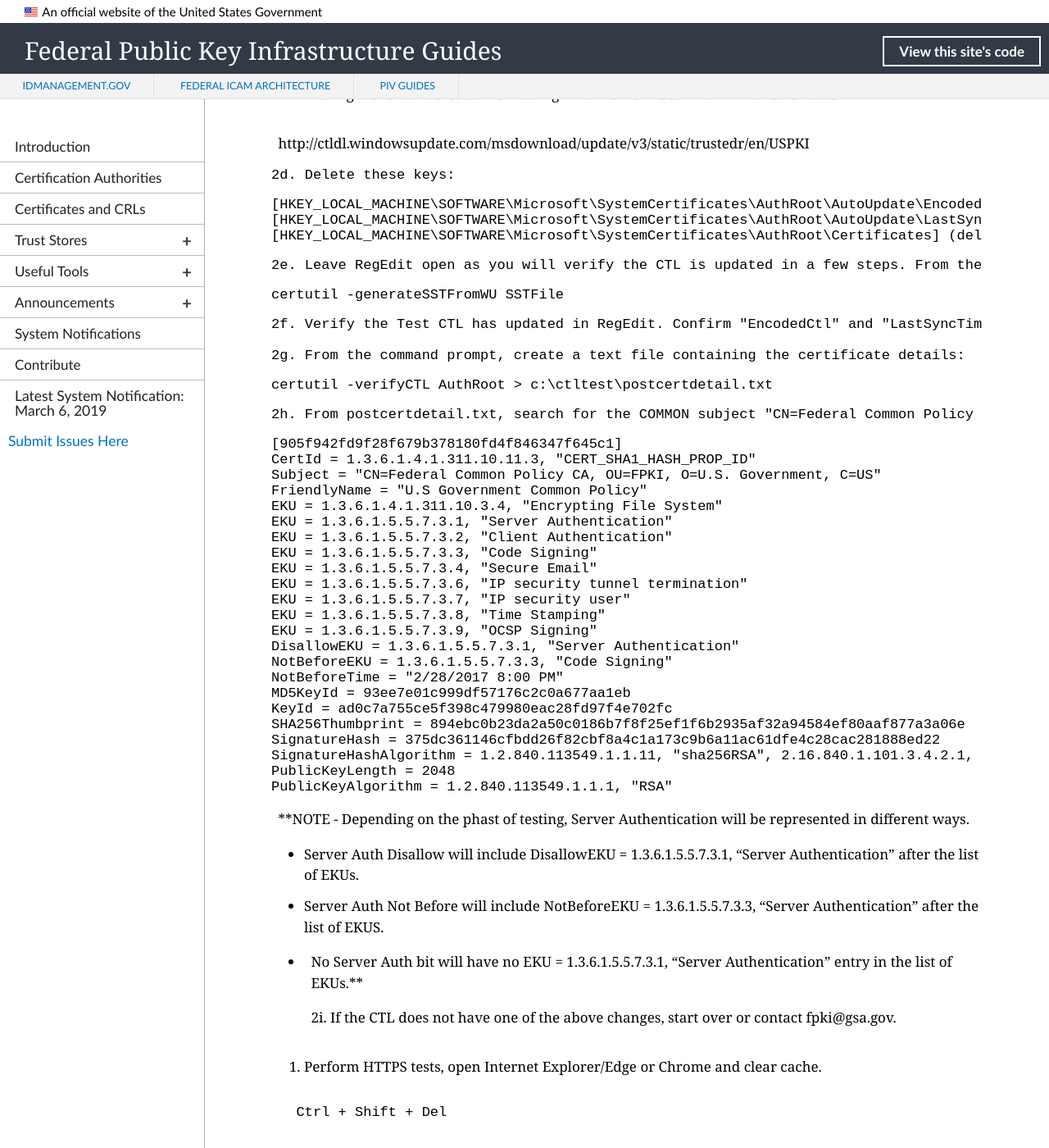
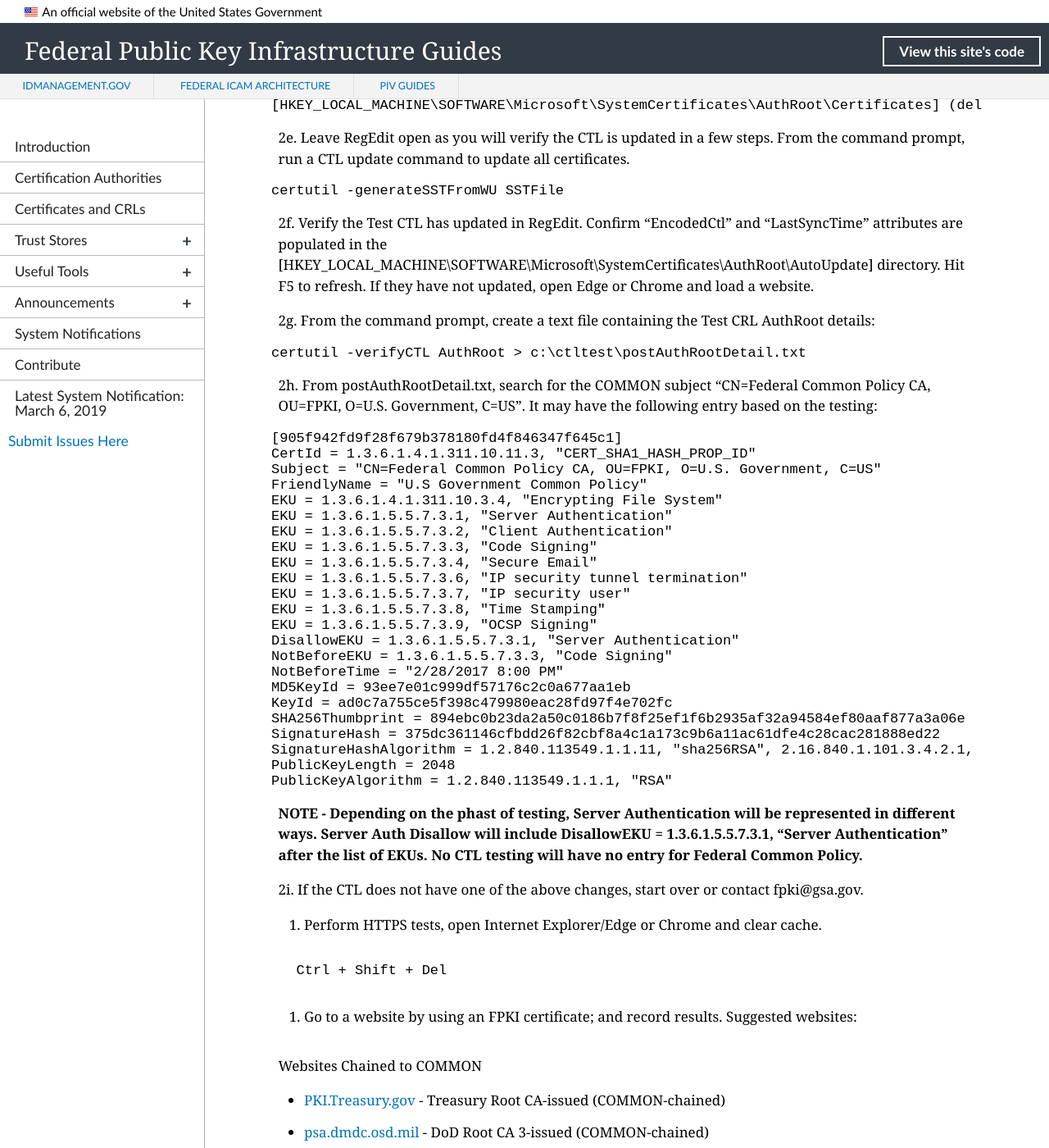
Before and after one commit to GSA/fpki-guides, a Jekyll site: the page built from pages/ms_constraint_test_procedures.md, in a window 1280 px wide and 1400 px high, scrolled down 2144 px. Shown: the whole window at 82% size. Built offline with Jekyll 4.4.1, drawn with Linux system fonts in a browser that asks for light colours; nearby versions of some CDN libraries; library files that are not in the unit come from our copies; some of the changed text lies outside the part shown.

Commit message:
Update Procedures for no CTL Testing

````diff
--- a/pages/ms_constraint_test_procedures.md
+++ b/pages/ms_constraint_test_procedures.md
@@ -18,35 +18,30 @@
 
 ### Original Testing Schedule (Testing Has Been Concluded)
 
-#### Phase 1&nbsp;&mdash;&nbsp;_serverAuth Disallow_ Testing
+#### Phase 1&nbsp;&mdash;&nbsp;_serverAuth Disallow_ Testing (2018)
 - **April 13 -** Start _Disallow_ testing.
 - **April 26 -** The FPKI report to Microsoft on _Disallow_ testing status and results.
 - **April 27-May 2 -** Remediate _Disallow_ testing based on Microsoft's feedback. Microsoft prepares for _serverAuth notBefore_ testing.
 - **May 2 -** Status call/email with Agency CTL testers on _serverAuth Disallow_ test results and/or questions.
 - **May 3 -** The FPKI report to Microsoft on final _serverAuth Disallow_ testing.
 
-#### Phase 2&nbsp;&mdash;&nbsp;_serverAuth notBefore_ Testing
-- **May 3-16 -** Conduct _serverAuth notBefore_ testing. The FPKI prepares for _no CTL entry_ testing.
-- **May 9 -** Status call/email with Agency CTL testers on _serverAuth notBefore_ test results and/or questions.
-- **May 17 -** The FPKI report to Microsoft on final _serverAuth notBefore_ testing.
-
-#### Phase 3&nbsp;&mdash;&nbsp;_no CTL entry_ Testing
-- **May 18-30 -** Conduct _no CTL entry_ testing.
-- **May 30 -** Status call/email with Agency CTL testers on _no CTL entry_ test results and/or questions.
-- **May 31 -** The FPKI report to Microsoft on final _no CTL entry_ testing.
-- **May 31 -** Determine next steps.
+#### Phase 3&nbsp;&mdash;&nbsp;_no CTL entry_ Testing (2019)
+- **April 15-26 -** Conduct _no CTL entry_ testing.
+- **April 29 -** Status call/email with Agency CTL testers on _no CTL entry_ test results and/or questions.
+- **May 01 -** The FPKI report to Microsoft on final _no CTL entry_ testing.
+- **May 03 -** Determine next steps.
 
 ### Test Procedures
 
 1. For each Windows 10 client endpoint, verify current CTL settings.
 
-    1a. Create a text file on your desktop containing the certificate details:
+   1a. Create a text file on your desktop containing the certificate details:
 
 ```
-certutil -verifyCTL AuthRoot > c:\Users\<User>\Desktop\precertdetail.txt
+certutil -verifyCTL AuthRoot > c:\Users\<User>\Desktop\preAuthRootDetail.txt
 ```
 
-    1b. From precertdetail.txt, search for the COMMON subject "CN=Federal Common Policy CA, OU=FPKI, O=U.S. Government, C=US". It should have the following entry:
+   1b. From preAuthRootDetail.txt, search for the COMMON subject "CN=Federal Common Policy CA, OU=FPKI, O=U.S. Government, C=US". It should have the following entry:
 
 ```
 [905f942fd9f28f679b378180fd4f846347f645c1]
@@ -75,15 +70,15 @@
 
 2. Prepare the endpoint for the test CTL.
 
-    2a. Windows Key + S to search for "regedit". Right click and "Run as administrator"
+   2a. Windows Key + S to search for "regedit". Right click and "Run as administrator"
 
-    2b. Browse to [HKEY_LOCAL_MACHINE\SOFTWARE\Microsoft\SystemCertificates\AuthRoot\AutoUpdate]
+   2b. Browse to [HKEY_LOCAL_MACHINE\SOFTWARE\Microsoft\SystemCertificates\AuthRoot\AutoUpdate]
 
-    2c. Right click and create "New String" with name "RootDirURL" with this value
+   2c. Right click and create "New String" with name "RootDirUrl" with this value
 
   http://ctldl.windowsupdate.com/msdownload/update/v3/static/trustedr/en/USPKI
 
-    2d. Delete these keys:
+   2d. Delete these keys:
 
 ```
 [HKEY_LOCAL_MACHINE\SOFTWARE\Microsoft\SystemCertificates\AuthRoot\AutoUpdate\EncodedCtl]
@@ -91,21 +86,21 @@
 [HKEY_LOCAL_MACHINE\SOFTWARE\Microsoft\SystemCertificates\AuthRoot\Certificates] (deleting all cached certificates)
 ```
 
-    2e. Leave RegEdit open as you will verify the CTL is updated in a few steps. From the command prompt, run a CTL update command to update all certificates.
+   2e. Leave RegEdit open as you will verify the CTL is updated in a few steps. From the command prompt, run a CTL update command to update all certificates.
 
 ```
 certutil -generateSSTFromWU SSTFile
 ```
 
-    2f. Verify the Test CTL has updated in RegEdit. Confirm "EncodedCtl" and "LastSyncTime" attributes are populated in the [HKEY_LOCAL_MACHINE\SOFTWARE\Microsoft\SystemCertificates\AuthRoot\AutoUpdate] directory.
+   2f. Verify the Test CTL has updated in RegEdit. Confirm "EncodedCtl" and "LastSyncTime" attributes are populated in the [HKEY_LOCAL_MACHINE\SOFTWARE\Microsoft\SystemCertificates\AuthRoot\AutoUpdate] directory. Hit F5 to refresh. If they have not updated, open Edge or Chrome and load a website.
 
-    2g. From the command prompt, create a text file containing the certificate details:
+   2g. From the command prompt, create a text file containing the Test CRL AuthRoot details:
 
 ```
-certutil -verifyCTL AuthRoot > c:\ctltest\postcertdetail.txt
+certutil -verifyCTL AuthRoot > c:\ctltest\postAuthRootDetail.txt
 ```
 
-    2h. From postcertdetail.txt, search for the COMMON subject "CN=Federal Common Policy CA, OU=FPKI, O=U.S. Government, C=US". It should have the following entry:
+   2h. From postAuthRootDetail.txt, search for the COMMON subject "CN=Federal Common Policy CA, OU=FPKI, O=U.S. Government, C=US". It may have the following entry based on the testing:
 
 ```
 [905f942fd9f28f679b378180fd4f846347f645c1]
@@ -133,12 +128,9 @@
 PublicKeyAlgorithm = 1.2.840.113549.1.1.1, "RSA"
 ```
 
-**NOTE - Depending on the phast of testing, Server Authentication will be represented in different ways.
-- Server Auth Disallow will include DisallowEKU = 1.3.6.1.5.5.7.3.1, "Server Authentication" after the list of EKUs.
-- Server Auth Not Before will include NotBeforeEKU = 1.3.6.1.5.5.7.3.3, "Server Authentication" after the list of EKUS.
-- No Server Auth bit will have no EKU = 1.3.6.1.5.5.7.3.1, "Server Authentication" entry in the list of EKUs.**
+**NOTE - Depending on the phast of testing, Server Authentication will be represented in different ways. Server Auth Disallow will include DisallowEKU = 1.3.6.1.5.5.7.3.1, "Server Authentication" after the list of EKUs. No CTL testing will have no entry for Federal Common Policy.**
 
-    2i. If the CTL does not have one of the above changes, start over or contact fpki@gsa.gov.
+   2i. If the CTL does not have one of the above changes, start over or contact fpki@gsa.gov.
 
 3. Perform HTTPS tests, open Internet Explorer/Edge or Chrome and clear cache.
 
@@ -147,10 +139,12 @@
 ```
 
 4. Go to a website by using an FPKI certificate; and record results. Suggested websites:
+
 Websites Chained to COMMON
-
 - [PKI.Treasury.gov](https://pki.treasury.gov){:target="_blank"} - Treasury Root CA-issued (COMMON-chained)
 - [psa.dmdc.osd.mil](https://psa.dmdc.osd.mil/psawebdocs/){:target="_blank"} - DoD Root CA 3-issued (COMMON-chained)
+- [crls.pki.state.gov](https://crls.pki.state.gov/){:target="_blank"} - State Department Root CA-issued (COMMON-chained)
+
 Websites Not-Chained to Common
 - [MAX.gov](https://max.gov/){:target="_blank"} - Entrust Root CA-issued (non-COMMON-chained)
 - [NIST.gov](https://csrc.nist.gov/){:target="_blank"} - DigiCert Root CA-issued (non-COMMOM-chained)
@@ -173,7 +167,7 @@
 
 10. Browse to [HKEY_LOCAL_MACHINE\SOFTWARE\Microsoft\SystemCertificates\AuthRoot\AutoUpdate]
 
-11. Right click and update the "RootDirURL" with this value http://ctldl.windowsupdate.com/msdownload/update/v3/static/trustedr/en
+11. Delete the new string "RootDirUrl" you created.
 
 12. Delete these keys:
 
````
